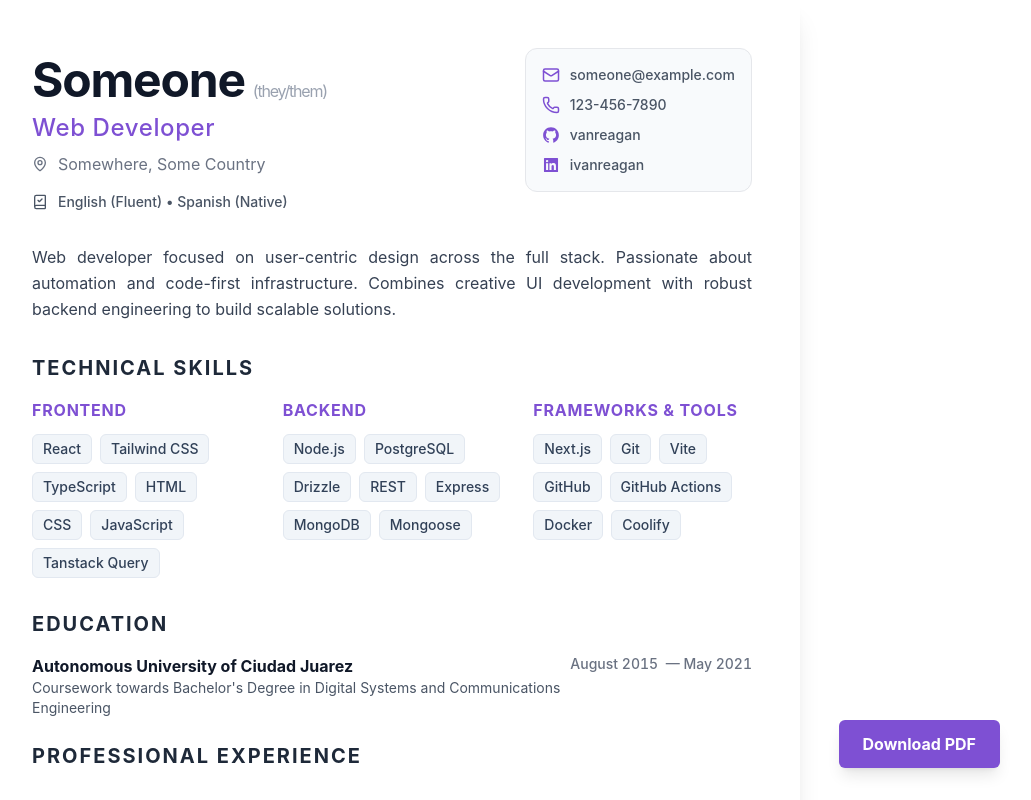
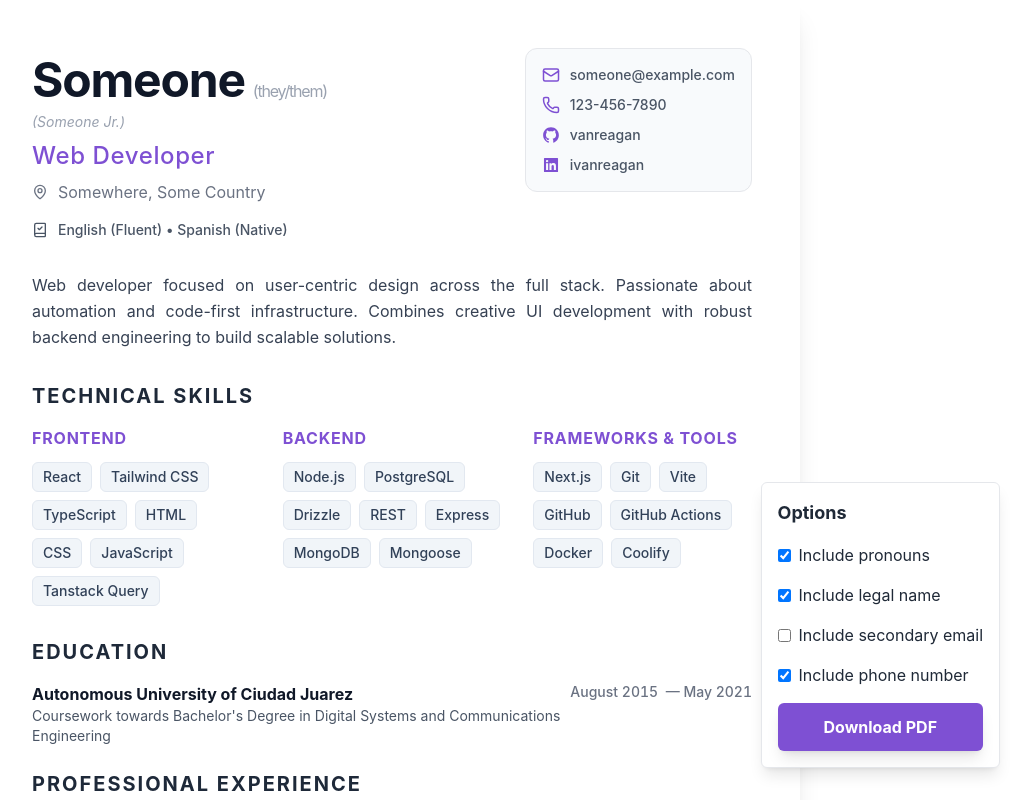
Before and after one commit to vanreagan/resume, a React (Vite) app: page / in a window 1280 px wide. Shown: the top 800 px of the page, without its empty margins (248-1279 px from the left). Built offline with nearby package versions, Linux system fonts and the light colour scheme.

Commit message:
Refactor Header and Document components to integrate options for displaying personal information

```diff
--- a/src/Document.tsx
+++ b/src/Document.tsx
@@ -4,27 +4,85 @@ import { Skills } from "./components/Skills";
 import { Projects } from "./components/Projects";
 import { Education } from "./components/Education";
 import { Experience } from "./components/Experience";
-import { useEffect } from "react";
+import { useEffect, useState } from "react";
+
+import type { Option } from "./types";
 
 const resume = resumeData;
 
+// Some defaults.
+const IS_LEGAL_NAME_VISIBLE = true;
+const ARE_PRONOUNS_VISIBLE = true;
+const IS_PHONE_VISIBLE = true;
+const IS_SECONDARY_EMAIL_VISIBLE = false;
+
+const optionsMenu: Option[] = [
+  {
+    id: "includePronouns",
+    label: "Include pronouns",
+    checked: ARE_PRONOUNS_VISIBLE,
+  },
+  {
+    id: "includeLegalName",
+    label: "Include legal name",
+    checked: IS_LEGAL_NAME_VISIBLE,
+  },
+  {
+    id: "includeSecondaryEmail",
+    label: "Include secondary email",
+    checked: IS_SECONDARY_EMAIL_VISIBLE,
+  },
+  {
+    id: "includePhoneNumber",
+    label: "Include phone number",
+    checked: IS_PHONE_VISIBLE,
+  },
+];
+
 export default function Document() {
+  // State for options menu
+  const [options, setOptions] = useState(optionsMenu);
+
   // Let's update the title dynamically for a cute touch <3
-
   useEffect(() => {
     document.title = `${resume.basics.name} - ${resumeData.basics.label} Resume`;
   }, []);
 
+  // Handlers
+  const handleOptionChange = (optionId: string) => {
+    setOptions((prevOptions) =>
+      prevOptions.map((option) =>
+        option.id === optionId
+          ? { ...option, checked: !option.checked }
+          : option,
+      ),
+    );
+  };
+
   return (
     // A4/Letter Aspect Ratio Container: 8.5in x 11in = 204 x 264 tailwind units
     <div className="max-w-204 mx-auto min-h-264 bg-white p-12 shadow-xl print:shadow-none print:m-0 print:w-full print:p-0 flex flex-col gap-4 ">
-      <Header basics={resume.basics} />
+      <Header basics={resume.basics} options={options} />
       <Skills skills={resume.skills} />
       <Education education={resume.education} />
       <Experience work={resume.work} />
       <Projects projects={resume.projects} />
 
-      <div className="fixed bottom-8 right-8 no-print">
+      <div className="fixed bottom-8 right-8 no-print p-4 bg-white rounded-md shadow-lg border border-gray-200 flex flex-col gap-4">
+        <h2 className="font-bold text-lg">Options</h2>
+        {options.map((option) => (
+          <div key={option.id} className="flex items-center gap-2">
+            <input
+              id={option.id}
+              type="checkbox"
+              checked={option.checked}
+              readOnly
+              onChange={() => handleOptionChange(option.id)}
+            />
+            <label htmlFor={option.id}>{option.label}</label>
+          </div>
+        ))}
+
         <button
           onClick={() => window.print()}
           className="bg-accent hover:bg-accent-light text-white font-bold py-3 px-6 rounded-md shadow-lg transition-all cursor-pointer"
--- a/src/components/Header.tsx
+++ b/src/components/Header.tsx
@@ -3,11 +3,7 @@ import {
   AiFillLinkedin as Linkedin,
   AiFillGithub as Github,
 } from "react-icons/ai";
-import type { Basics } from "../types";
-
-const IS_LEGAL_NAME_VISIBLE = false;
-const ARE_PRONOUNS_VISIBLE = true;
-const IS_PHONE_VISIBLE = true;
+import type { Basics, Option } from "../types";
 
 const socialIconMap: Record<
   string,
@@ -18,21 +14,31 @@ const socialIconMap: Record<
   default: Globe,
 };
 
-export const Header = ({ basics }: { basics: Basics }) => {
+export const Header = ({
+  basics,
+  options,
+}: {
+  basics: Basics;
+  options: Option[];
+}) => {
   return (
     <header className="pb-2">
       <div className="flex justify-around items-start gap-6">
         <div className="flex-1 space-y-2 mt-2">
           <h1 className="text-5xl font-bold tracking-tight text-gray-900 leading-none">
             {basics.name}
-            {ARE_PRONOUNS_VISIBLE && basics.pronouns && (
+            {options.find((option) => option.id === "includePronouns")
+              ?.checked &&
+              basics.pronouns && (
                 <span className="text-base font-normal text-gray-400 ml-2">
                   ({basics.pronouns})
                 </span>
               )}
           </h1>
 
-          {IS_LEGAL_NAME_VISIBLE && basics.legalName && (
+          {options.find((option) => option.id === "includeLegalName")
+            ?.checked &&
+            basics.legalName && (
               <span className="text-sm text-gray-400 italic block">
                 ({basics.legalName})
               </span>
@@ -71,8 +77,27 @@ export const Header = ({ basics }: { basics: Basics }) => {
                 {basics.email}
               </a>
             </div>
+            {options.find((option) => option.id === "includeSecondaryEmail")
+              ?.checked &&
+              basics.secondaryEmail && (
+                <div className="flex items-center gap-2.5 justify-start hover:text-accent-light transition-colors">
+                  <Mail
+                    size={18}
+                    className="text-accent shrink-0"
+                    aria-hidden="true"
+                  />
+                  <a
+                    href={`mailto:${basics.secondaryEmail}`}
+                    className="text-right"
+                  >
+                    {basics.secondaryEmail}
+                  </a>
+                </div>
+              )}
 
-            {IS_PHONE_VISIBLE && basics.phone && (
+            {options.find((option) => option.id === "includePhoneNumber")
+              ?.checked &&
+              basics.phone && (
                 <div className="flex items-center gap-2.5 justify-start hover:text-accent-light transition-colors">
                   <Phone
                     size={18}
```
Lines whose indentation alone changed are shown as unchanged.
